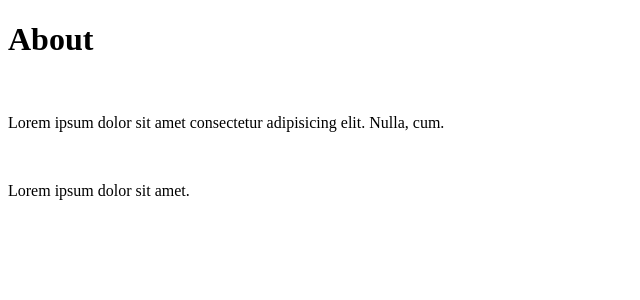
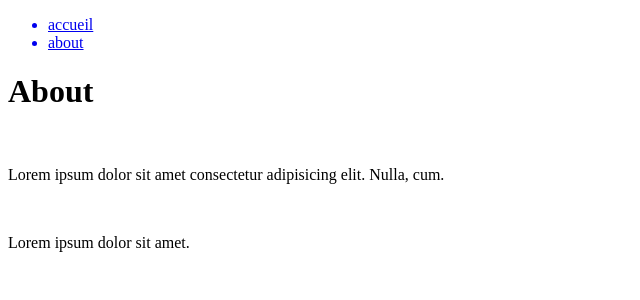
Before and after one commit to j3r3mC/react-test, a React (Create React App) app in the folder react-app/: page /about in a window 1280 px wide. Shown: the top 300 px of the page, without its empty margins (0-640 px from the left). Built offline with nearby package versions, Linux system fonts and the light colour scheme.

Commit message:
ADD COMPONENT Navigation.js

```diff
--- a/react-app/package.json
+++ b/react-app/package.json
@@ -6,6 +6,7 @@
     "@testing-library/jest-dom": "^5.16.5",
     "@testing-library/react": "^13.4.0",
     "@testing-library/user-event": "^13.5.0",
+    "devtools": "^8.10.4",
     "react": "^18.2.0",
     "react-dom": "^18.2.0",
     "react-router-dom": "^6.11.2",
--- a/react-app/public/index.html
+++ b/react-app/public/index.html
@@ -11,7 +11,6 @@
     />
     <link rel="apple-touch-icon" href="%PUBLIC_URL%/logo192.png" />
 
-    <link rel="manifest" href="%PUBLIC_URL%/manifest.json" />
 
     <title>Hello</title>
   </head>
--- a/react-app/src/App.js
+++ b/react-app/src/App.js
@@ -10,7 +10,7 @@ const App = () => {
       <Routes>
         <Route path='/' element={<Home />}></Route>
         <Route path='/about' element={<About />}></Route>
-        <Route path='*' element={<About />}></Route>
+        <Route path='*' element={<Home />}></Route>
       </Routes>
     </BrowserRouter>
   )
--- /dev/null
+++ b/react-app/src/components/Navigation.js
@@ -0,0 +1,19 @@
+import React from 'react';
+import { NavLink } from "react-router-dom";
+
+const Navigation = () => {
+    return (
+        <div className='navigation'>
+            <ul>
+                <NavLink to="/" >
+                    <li>accueil</li>
+                </NavLink>
+                <NavLink to="/about">
+                    <li>about</li>
+                </NavLink>
+            </ul>
+        </div>
+    );
+};
+
+export default Navigation;
--- a/react-app/src/pages/About.js
+++ b/react-app/src/pages/About.js
@@ -1,8 +1,10 @@
 import React from 'react';
+import Navigation from '../components/Navigation';
 
 const About = () => {
     return (
         <div>
+            <Navigation></Navigation>
             <h1>About</h1>
             <br />
             <p>Lorem ipsum dolor sit amet consectetur adipisicing elit. Nulla, cum.</p>
--- a/react-app/src/pages/Home.js
+++ b/react-app/src/pages/Home.js
@@ -1,9 +1,13 @@
 import React from 'react';
+import Navigation from '../components/Navigation';
 
 const Home = () => {
     return (
         <div>
+            <Navigation />
             <h1>Accueil</h1>
+
+            <p>Welcom in my app, enjoy</p>
         </div>
     );
 };
```
Also changed, not shown: 1 other file (tests, documents, lock files or other folders).
